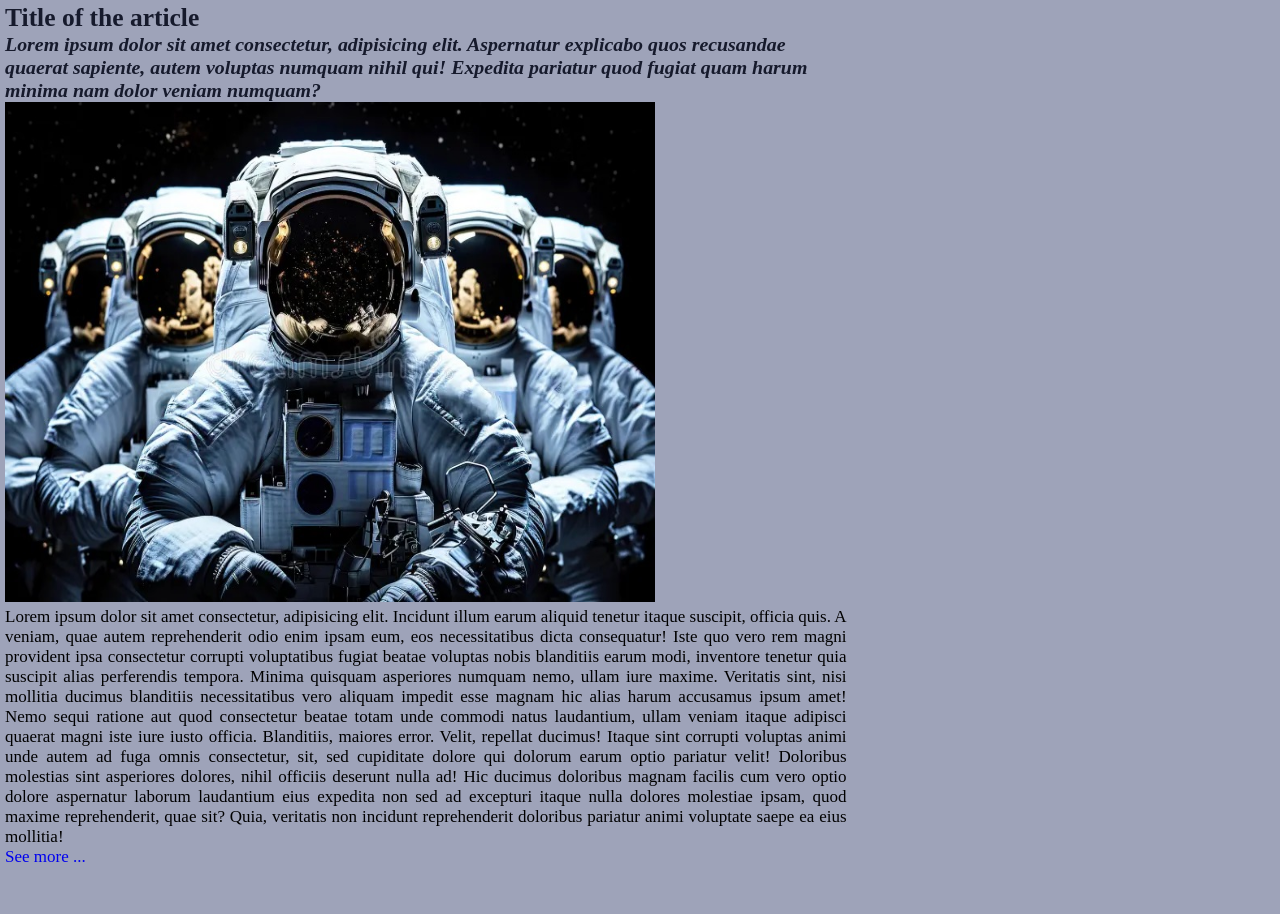
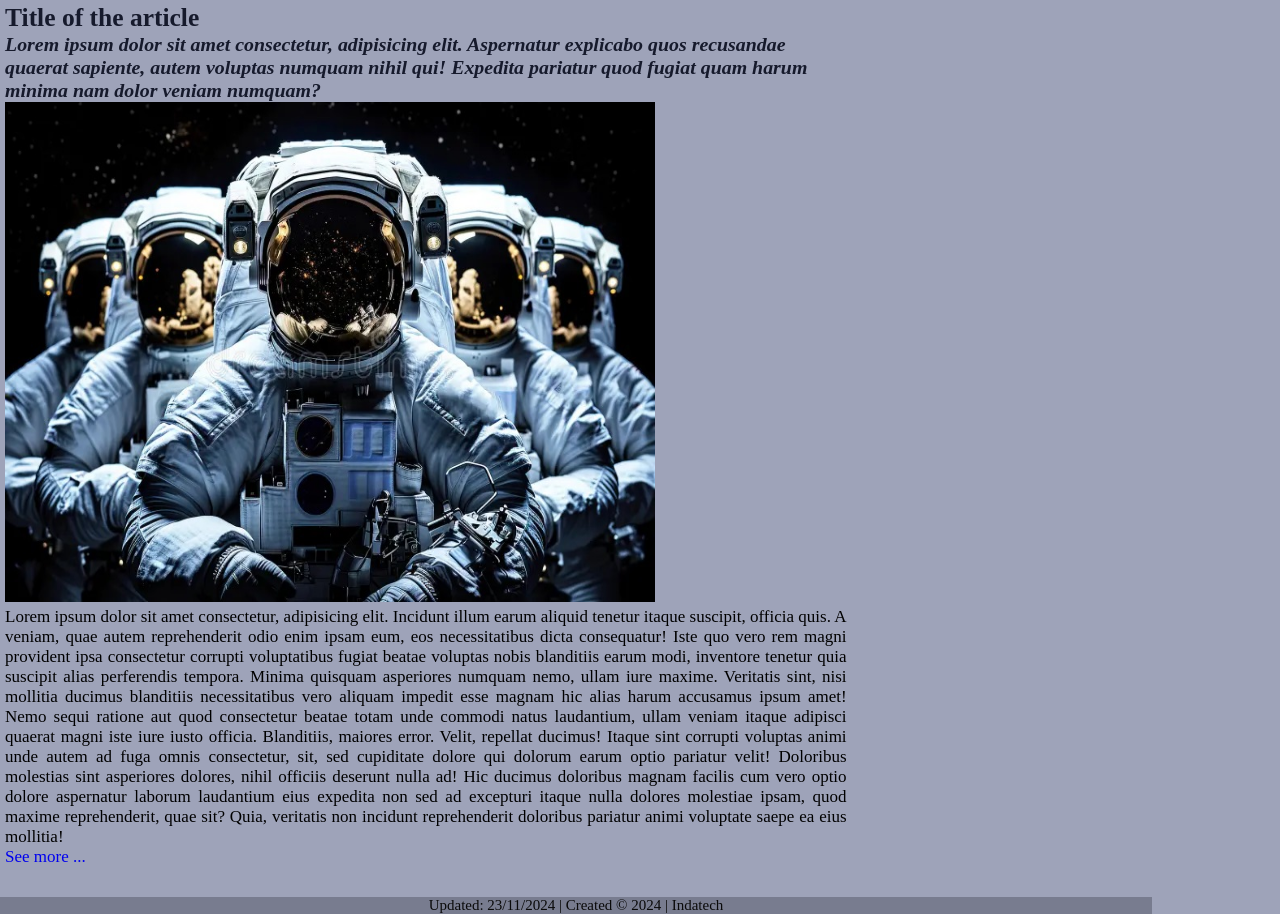
Before and after one commit to indatech/Simple-webpage, a plain HTML site: page index.html in a window 1280 px wide. Shown: the part 1983-2897 px from the top of the page. Drawn offline with Linux system fonts and the light colour scheme.

Commit message:
Se agrega el footer con los estilos.

```diff
--- a/css/style.css
+++ b/css/style.css
@@ -33,6 +33,10 @@ body{
    width: 90%;
    min-height: 600px;
 
+}
+
+.clear {
+   clear: both;
 }
 
 
@@ -78,3 +82,10 @@ body{
    background-color: rgb(85, 77, 102);
    border-color: rgb(46, 5, 139) 1px solid;
 }
+
+#container footer {
+   background-color: rgb(120, 124, 143);
+   color: rgb(10, 10, 10);
+   font-size: 15px;
+   text-align: center;
+}
--- a/index.html
+++ b/index.html
@@ -51,8 +51,9 @@
 
       </section>
 
+      <div class="clear"></div>
 
+      <footer>Updated: 23/11/2024 | Created © 2024 | Indatech</footer>
    </div>
 
 </body>
-</html>
```
